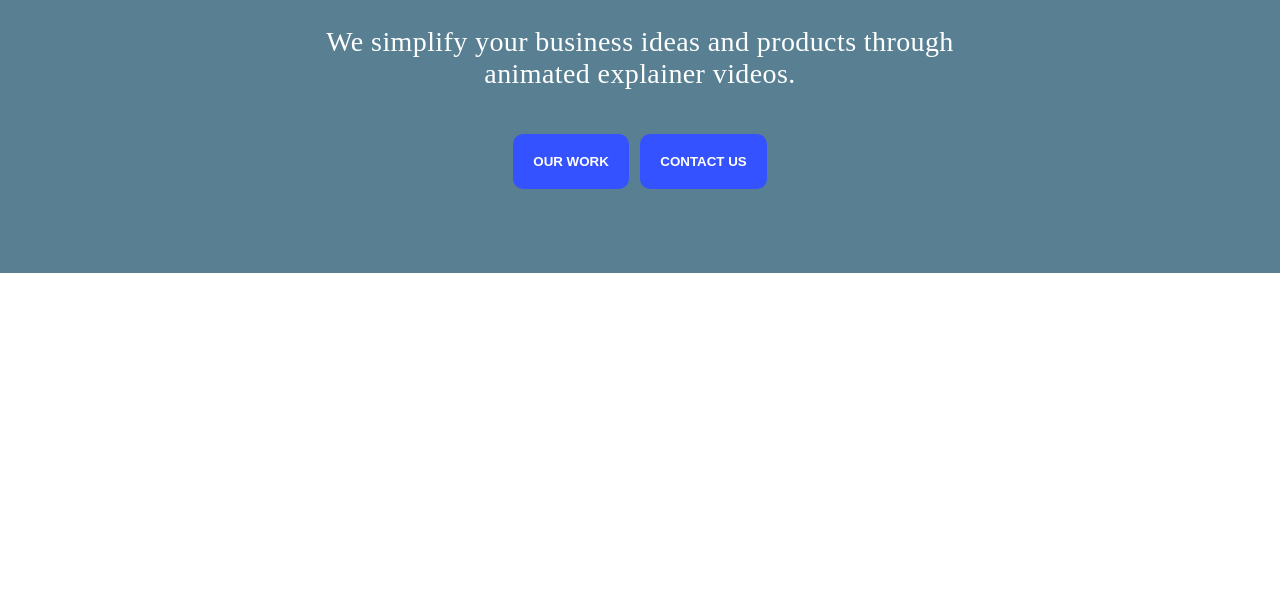
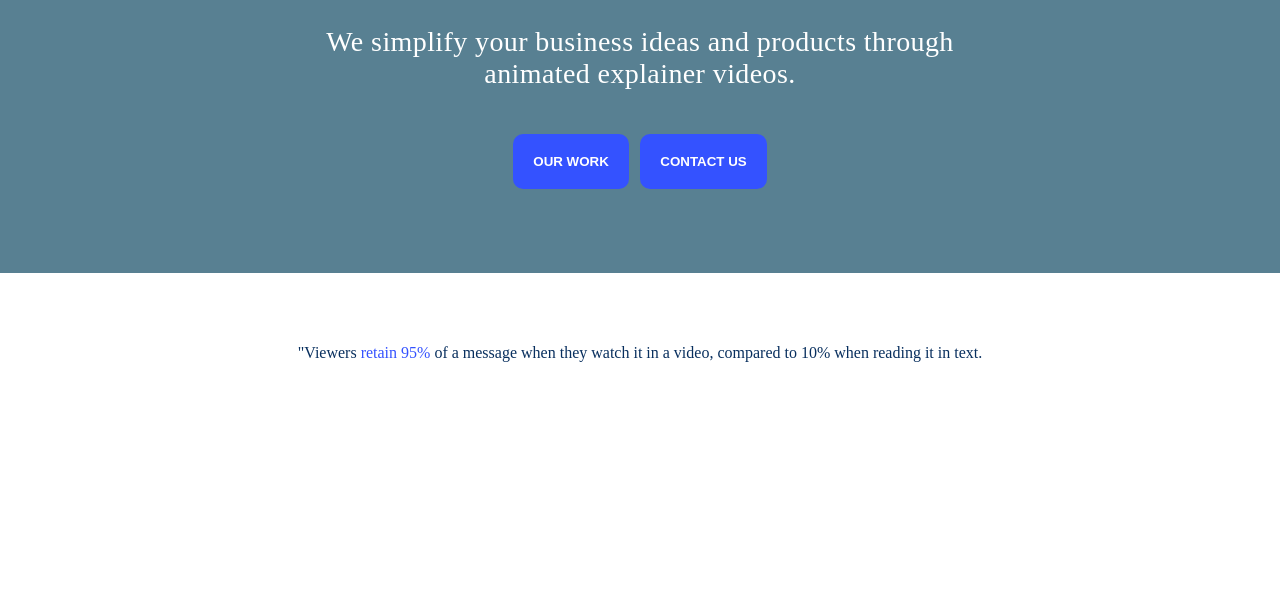
Before and after one commit to alyssonmill/Front-end, a plain HTML site: page Landing Page/index.html in a window 1280 px wide. Shown: the part 487-1080 px from the top of the page. Before the commit the page ends 800 px from the top, so only its background shows below. Drawn offline with Linux system fonts and the light colour scheme.

Commit message:
Adding objection section

```diff
--- a/Landing Page/index.html
+++ b/Landing Page/index.html
@@ -19,6 +19,7 @@
             <ul class="navList">
                 <li id="list"><a href="#">About</a></li>
                 <li id="list"><a href="#">Services</a></li>
+                <li id="list"><a href="#">Portifolio</a></li>
                 <li id="list"><a href="#">Contact</a></li>
             </ul>
         </div>
@@ -27,14 +28,25 @@
     <section class="content">
         <div class="content1">
             <h1 class="content-tittle">animated explainer video production</h1>
-            <h6 class="content-subtittle">We simplify your business ideas and products through animated explainer videos.</h6>
-                <div class="btn">
-                    <button id="btn-content">OUR WORK</button>
-                    <button id="btn-contact">CONTACT US</button>
-                </div>
-
+            <h6 class="content-subtittle">We simplify your business ideas and products through animated explainer
+                videos.</h6>
+            <div class="btn">
+                <button id="btn-content">OUR WORK</button>
+                <button id="btn-contact">CONTACT US</button>
+            </div>
         </div>
     </section>
+
+    <section class="objections-content">
+        <div>
+            <p class="objection">
+                "Viewers <span style="color: #3452FF;"> retain 95% </span>  of a message when they watch it in a video, compared
+                to 10% when reading it in text.
+            </p>
+        </div>
+    </section>
+
+
 
 
 </body>
--- a/Landing Page/style.css
+++ b/Landing Page/style.css
@@ -121,3 +121,9 @@ img {
   font-weight: 800;
   color: white;
 }
+.objections-content{
+  color: #082F5E;
+  text-align: center;
+  height: 40vh;
+  line-height: 20vh;
+}
```
